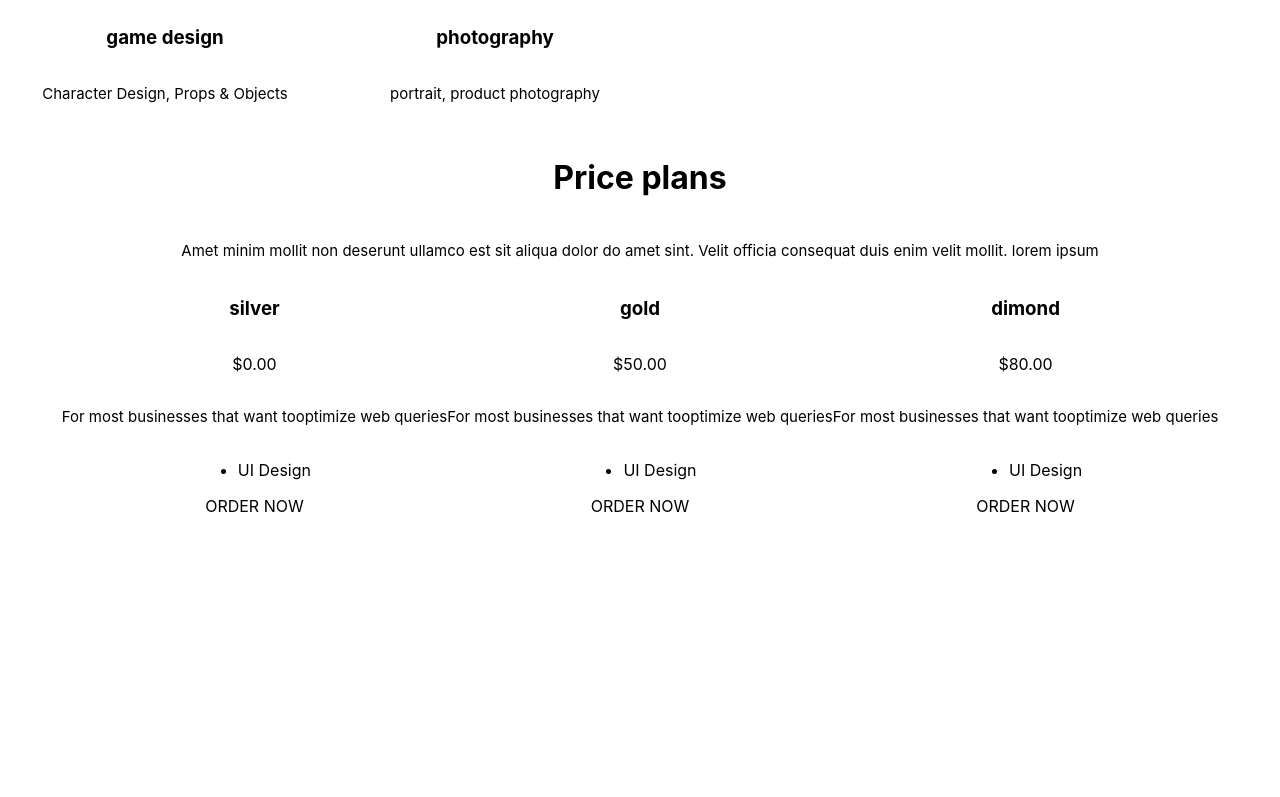
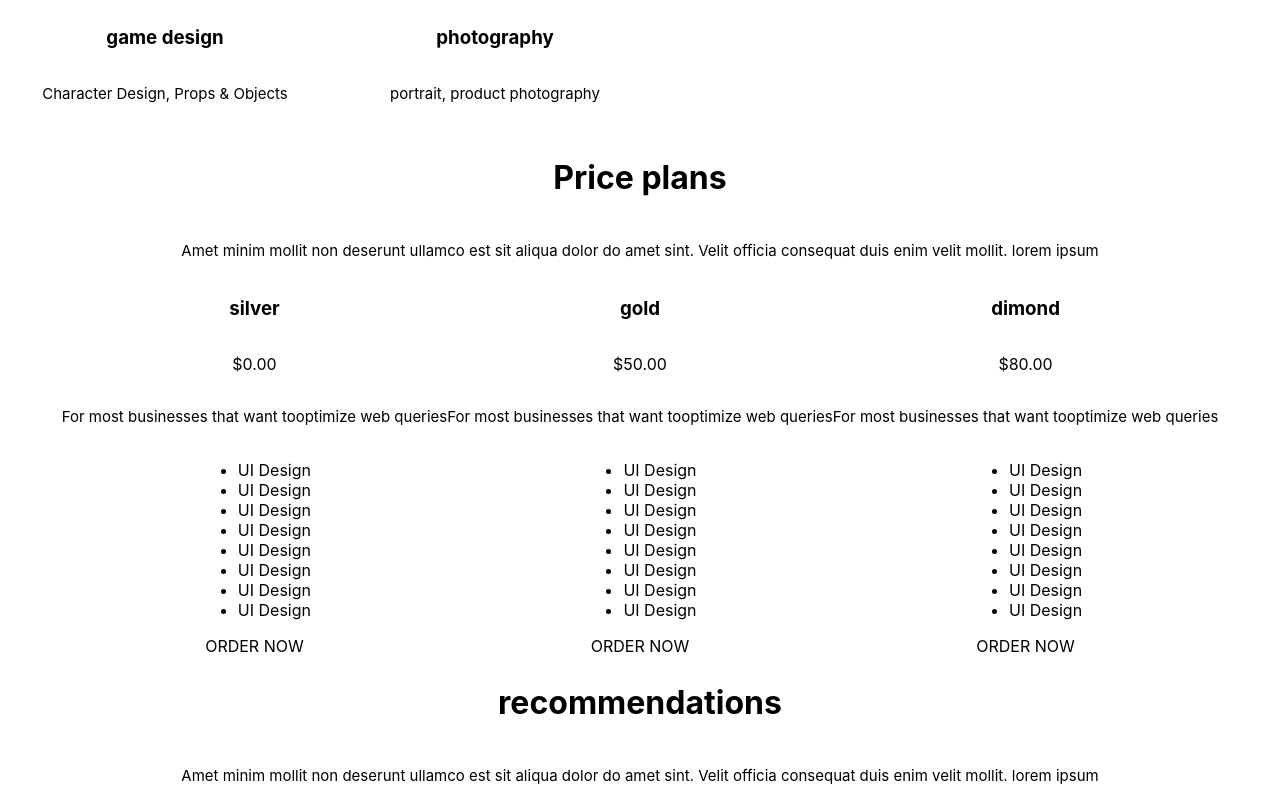
Before and after one commit to adastion/adastion-portfolio-start-project, a React app: page / in a window 1280 px wide. Shown: the part 1694-2491 px from the top of the page. Before the commit the page ends 2210 px from the top, so only its background shows below. Built offline with nearby package versions, Linux system fonts and the light colour scheme.

Commit message:
recommendation, card

```diff
--- a/src/App.tsx
+++ b/src/App.tsx
@@ -1,6 +1,6 @@
 import "./App.css";
 import { Header } from "./layout/header/Header";
-import { Main } from "./layout/section/main/Main";
+import { Main } from "./layout/main/Main";
 
 function App() {
   return (
--- a/src/layout/header/Header.tsx
+++ b/src/layout/header/Header.tsx
@@ -1,6 +1,6 @@
 import React from "react";
 import { Menu } from "../../components/menu/Menu";
-import { MenuAboutMe } from "../../components/MenuAboutMe/MenuAboutMe";
+import { MenuAboutMe } from "../../components/menu_about_me/MenuAboutMe";
 import styled from "styled-components";
 import myPhoto from "./../../assets/images/your_Image_1.png";
 import myPhotoWebp from "./../../assets/images/your_Image_1.webp";
--- /dev/null
+++ b/src/layout/main/Main.tsx
@@ -0,0 +1,17 @@
+import React from "react";
+import { FlexWrapper } from "../../components/FlexWrapper";
+import { MyServices } from "../section/my_services/MyServices";
+import { PricePlans } from "../section/price/PricePlans";
+import { Recommendations } from "../section/recommendations/Recommendations";
+
+export const Main = () => {
+  return (
+    <main>
+      <FlexWrapper direction={"column"} align={"center"}>
+        <MyServices />
+        <PricePlans />
+        <Recommendations/>
+      </FlexWrapper>
+    </main>
+  );
+};
--- a/src/layout/section/main/Main.tsx
+++ /dev/null
@@ -1,15 +0,0 @@
-import React from "react";
-import { FlexWrapper } from "../../../components/FlexWrapper";
-import { MyServices } from "../my_services/MyServices";
-import { PricePlans } from "./../price/PricePlans";
-
-export const Main = () => {
-  return (
-    <main>
-      <FlexWrapper direction={"column"} align={"center"}>
-        <MyServices />
-        <PricePlans />
-      </FlexWrapper>
-    </main>
-  );
-};
--- a/src/layout/section/price/PricePlans.tsx
+++ b/src/layout/section/price/PricePlans.tsx
@@ -2,7 +2,7 @@ import React from "react";
 import { SectionTitle } from "../../../components/SectionTitle";
 import { Text } from "./../../../components/Text";
 import { FlexWrapper } from "./../../../components/FlexWrapper";
-import { CardPrice } from "./price_card/CardPrice";
+import { CardPrice } from "./card_price/CardPrice";
 
 export const PricePlans = () => {
   return (
--- a/src/layout/section/price/price_card/CardPrice.tsx
+++ b/src/layout/section/price/card_price/CardPrice.tsx
@@ -1,6 +1,6 @@
 import React from 'react'
-import { FlexWrapper } from './../../../../components/FlexWrapper';
-import { Text } from './../../../../components/Text';
+import { FlexWrapper } from '../../../../components/FlexWrapper';
+import { Text } from '../../../../components/Text';
 import styled from 'styled-components';
 
 type CardPricePropsType = {
@@ -17,6 +17,13 @@ export const CardPrice = (props: CardPricePropsType) => {
       <Price><span>$</span>{props.price}</Price>
       <Text>{props.info}</Text>
       <ul>
+        <ServiceName>{props.service}</ServiceName>
+        <ServiceName>{props.service}</ServiceName>
+        <ServiceName>{props.service}</ServiceName>
+        <ServiceName>{props.service}</ServiceName>
+        <ServiceName>{props.service}</ServiceName>
+        <ServiceName>{props.service}</ServiceName>
+        <ServiceName>{props.service}</ServiceName>
         <ServiceName>{props.service}</ServiceName>
       </ul>
       <BtnService >ORDER NOW</BtnService>
--- /dev/null
+++ b/src/layout/section/recommendations/Recommendations.tsx
@@ -0,0 +1,25 @@
+import React from "react";
+import { FlexWrapper } from "../../../components/FlexWrapper";
+import { SectionTitle } from "./../../../components/SectionTitle";
+import { Text } from "./../../../components/Text";
+import { CardRecommendation } from "./card_recommendation/CardRecommendation";
+
+export const Recommendations = () => {
+  return (
+    <FlexWrapper direction={"column"} align={"center"}>
+      <SectionTitle>recommendations</SectionTitle>
+      <Text>
+        Amet minim mollit non deserunt ullamco est sit aliqua dolor do amet
+        sint. Velit officia consequat duis enim velit mollit. lorem ipsum
+      </Text>
+      <FlexWrapper wrap={"wrap"}>
+        <CardRecommendation
+          rating={'star'}
+          title={'Great Quality!'}
+          description={'Lorem ipsum dolor sit amet, consectetur adipiscing elit. Vitae nulla diam in ac dictum a urna viverra morbi. Morbi donec amet....'}
+
+        />
+      </FlexWrapper>
+    </FlexWrapper>
+  );
+};
--- /dev/null
+++ b/src/layout/section/recommendations/card_recommendation/CardRecommendation.tsx
@@ -0,0 +1,38 @@
+import React from "react";
+import { FlexWrapper } from "../../../../components/FlexWrapper";
+import { Icon } from "../../../../components/Icons/Icon";
+import { Text } from './../../../../components/Text';
+
+type CardRecommendationPropdType = {
+  rating: string;
+  title: string;
+  description: string;
+  user?: {
+    avatar: string;
+    name: string;
+    profession: string;
+  };
+};
+
+export const CardRecommendation = (props: CardRecommendationPropdType) => {
+  return (
+    <FlexWrapper direction={"column"} align={"center"}>
+      <FlexWrapper>
+        <Icon iconId={props.rating} />
+        <Icon iconId={props.rating} />
+        <Icon iconId={props.rating} />
+        <Icon iconId={props.rating} />
+        <Icon iconId={props.rating} />
+      </FlexWrapper>
+      <h4>Great Quality!</h4>
+      <Text>Lorem ipsum dolor sit amet, consectetur adipiscing elit. Vitae nulla diam in ac dictum a urna viverra morbi. Morbi donec amet....</Text>
+      <FlexWrapper>
+        <img src="" alt="avatar" />
+        <FlexWrapper direction={'column'} align={'center'}>
+          <h4>James Gouse</h4>
+          <p>Graphic Designer</p>
+        </FlexWrapper>
+      </FlexWrapper>
+    </FlexWrapper>
+  );
+};
```
Also changed, not shown: src/components/user/User.tsx (added, +7 -0 lines), src/components/menu_about_me/MenuAboutMe.tsx (renamed from src/components/MenuAboutMe/MenuAboutMe.tsx).
